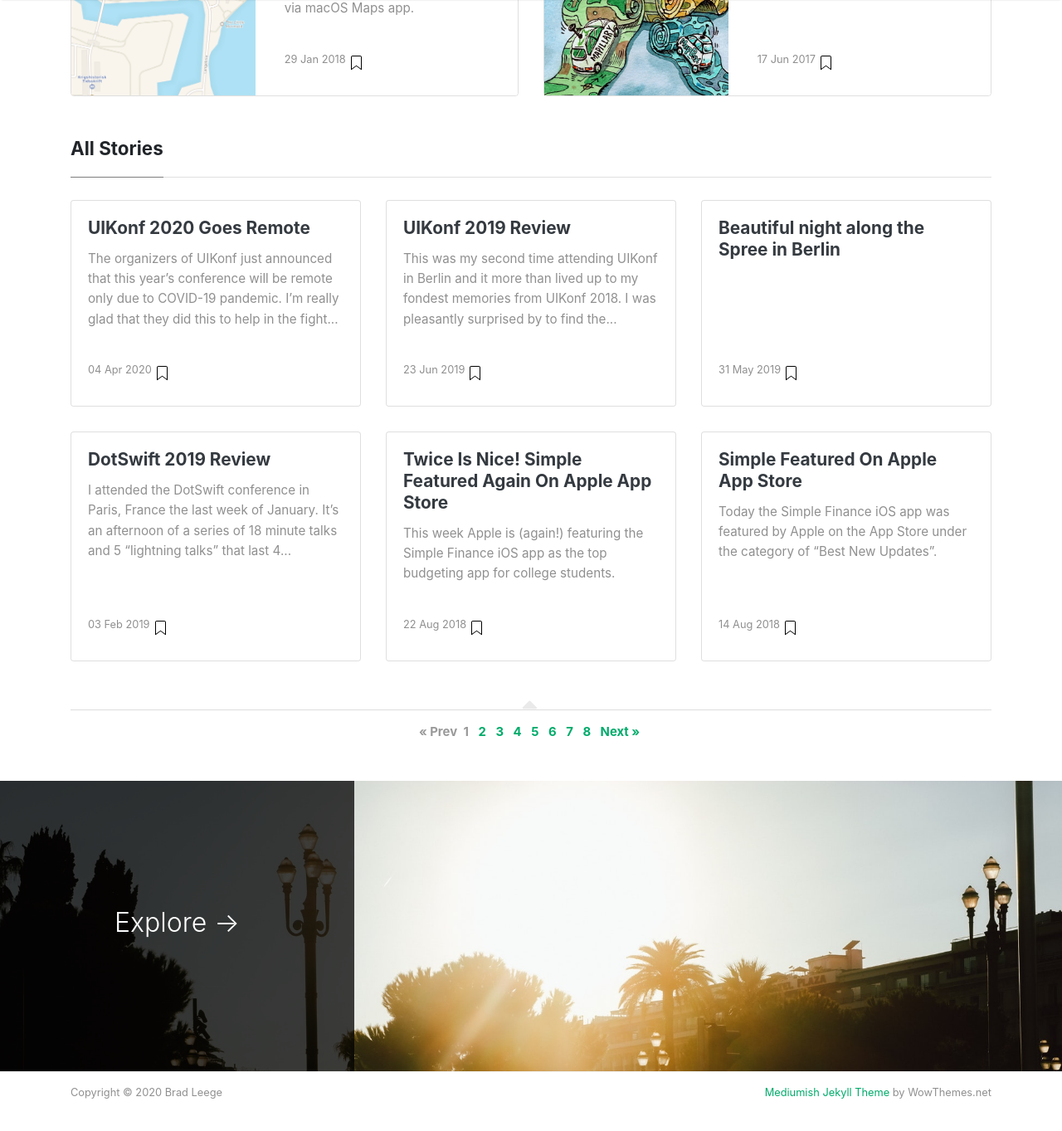
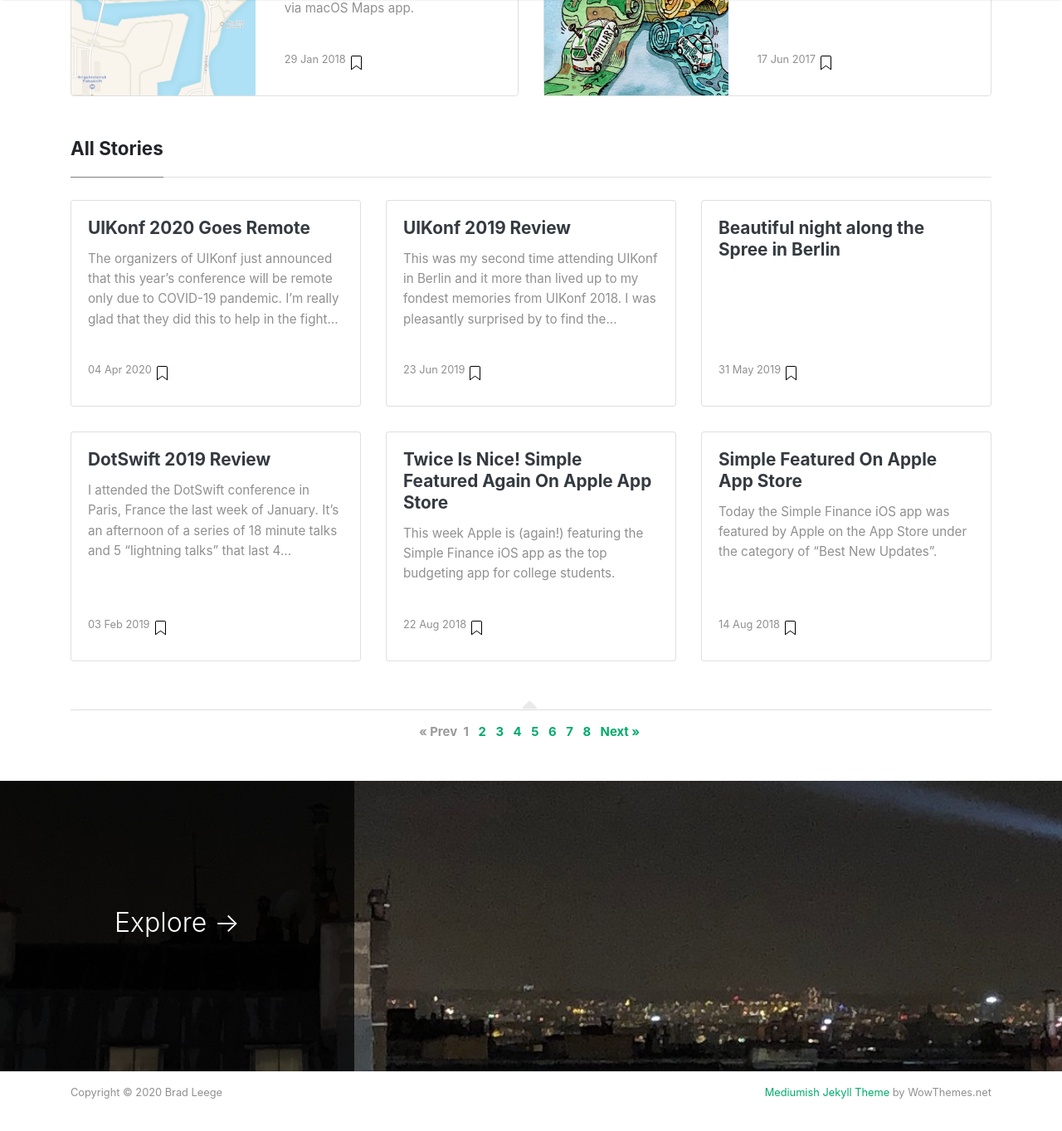
Before and after one commit to bleege/bleege.github.io, a Jekyll site: the page built from index.html, in a window 1280 px wide and 1400 px high, scrolled down 425 px. Shown: the top 1363 px of the window at 83% size. Built offline with Jekyll 4.4.1, drawn with Linux system fonts in a browser that asks for light colours; nearby versions of some CDN libraries; the list of posts is cut into pages by our own code.

Commit message:
Replacing Explore Footer Image

```diff
--- a/assets/css/screen.css
+++ b/assets/css/screen.css
@@ -774,7 +774,7 @@ iframe {
         padding: 0;
         height: 350px;
         border-radius: 0;
-        background-image: url(../images/jumbotron.jpg);
+        background-image: url(../images/eifel-tower.jpg);
         background-size: cover;
     }
 
@@ -792,7 +792,7 @@ iframe {
     margin-top: 3rem;
     padding: 0;
     border-radius: 0;
-    background-image: url(../images/jumbotron.jpg);
+    background-image: url(../images/eifel-tower.jpg);
     background-size: cover;
 }
 
```
Also changed, not shown: assets/images/eifel-tower.jpg (added), assets/images/jumbotron.jpg (deleted).
